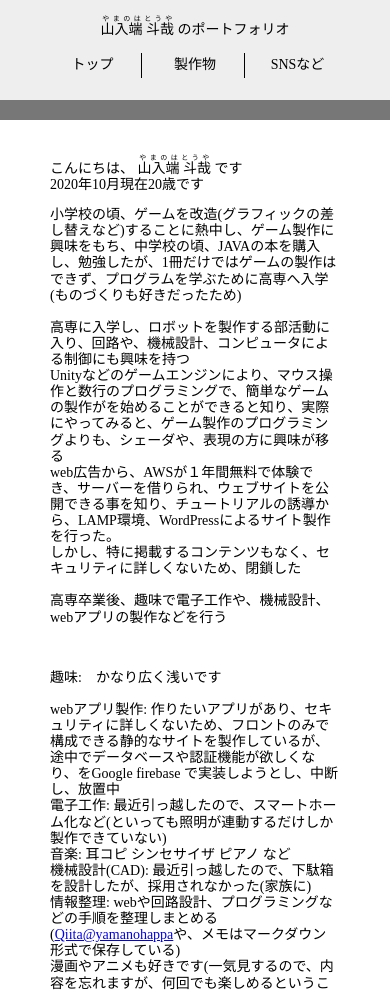
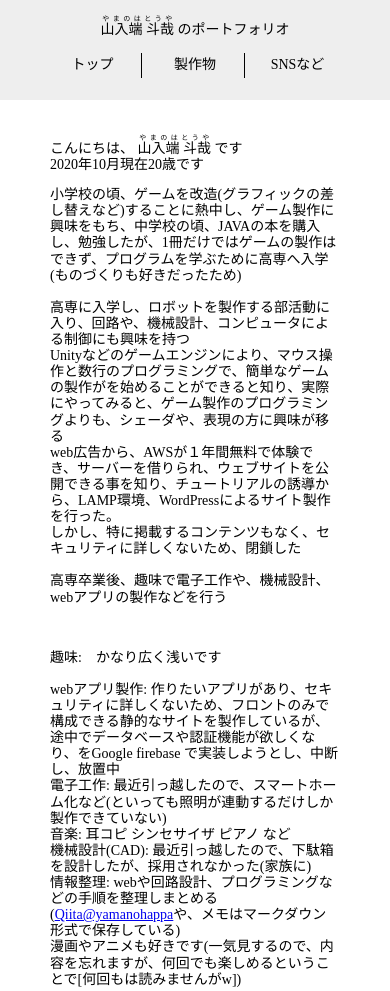
Before and after one commit to Noha-toya/portfolio.github.io, a plain HTML site: page index.html in a window 390 px wide. Shown: the top 991 px of the page. Drawn offline with Linux system fonts and the light colour scheme.

Commit message:
Add files via upload

```diff
--- a/css/style.css
+++ b/css/style.css
@@ -87,6 +87,7 @@ a:active {
   background-color: #777777;
   min-height: calc(100vh - 200px);
 }
+
 /*コンテンツを記述する板*/
 .article {
   max-width: 720px;
@@ -95,6 +96,14 @@ a:active {
   background-color: #ffffff;
 }
 
+@media (max-width: 560px) {
+  .article {
+    margin: 0px 0px;
+    max-width: 720px;
+    padding: 20px;
+    background-color: #ffffff;
+  }
+}
 .container {
   max-width: 720px;
   margin: 0 auto;
```
